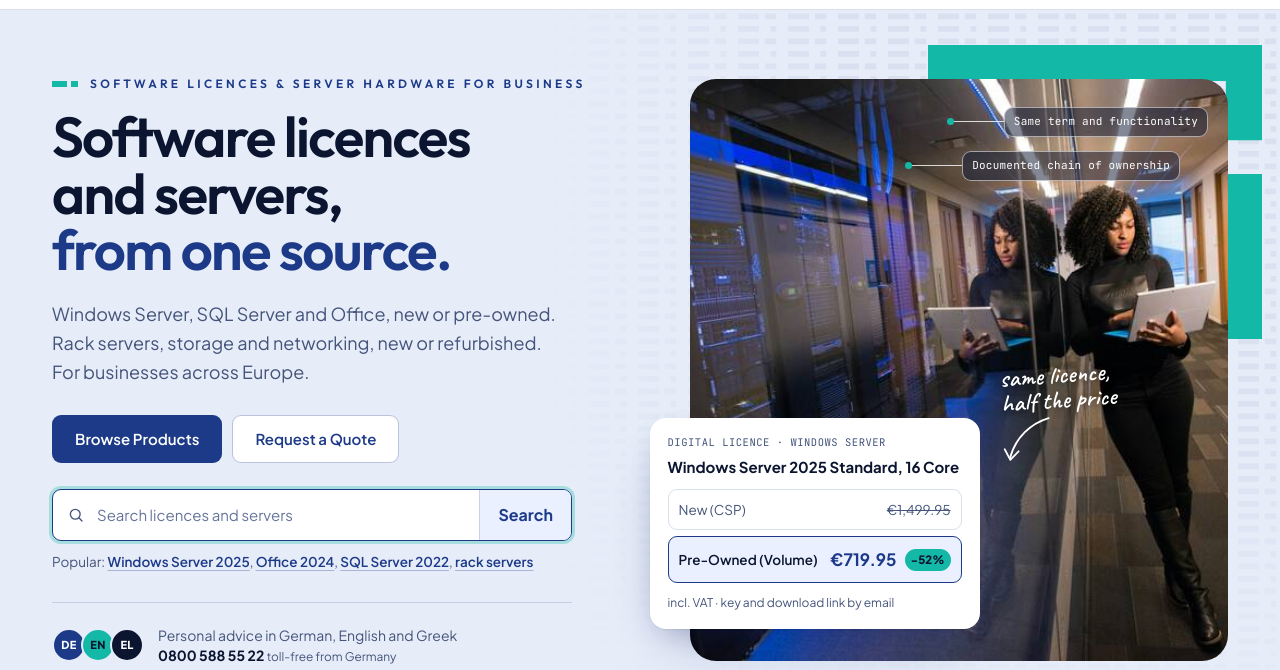
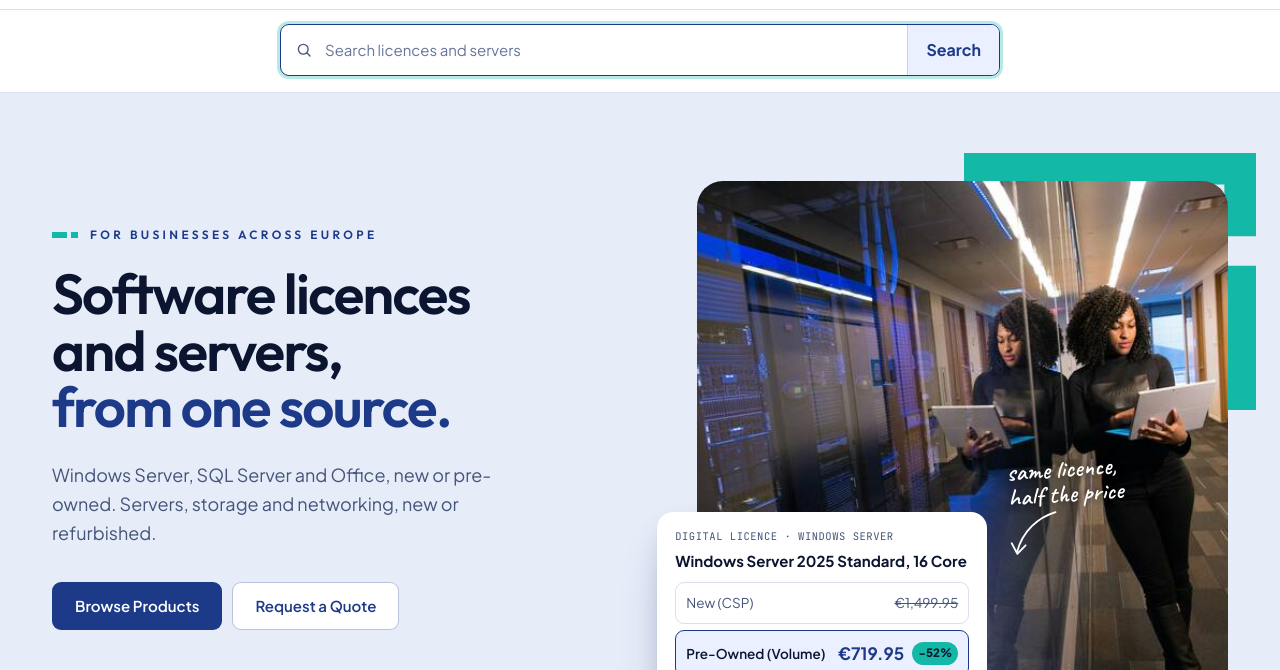
Before and after one commit to madeitmacbook-hash/softano.eu, a plain HTML site: page index.html in a window 1280 px wide. Both pictures are taken after a click on the button "Search the shop". Shown: the part 105-775 px from the top of the page. Drawn offline with Linux system fonts and the light colour scheme.

Commit message:
Remove the hero fade and declutter the hero
- No fade-in anywhere on the page
- Hero keeps label, headline, intro, two buttons and the language
  line; the search moves into a drop-down bar under the nav search icon
- Drop the photo annotations and the background pattern; more space

Co-Authored-By: Claude Opus 5.5 <noreply@anthropic.com>
Claude-Session: https://claude.ai/code/session_01Xm2UsM9nZuPFQt4inYgMsn

```diff
--- a/index.html
+++ b/index.html
@@ -116,11 +116,21 @@
       </ul>
     </nav>
     <div class="nav-actions">
-      <button class="icon-btn" type="button" aria-label="Search the shop" data-focus-search><svg class="ic" aria-hidden="true"><use href="#i-search"/></svg></button>
+      <button class="icon-btn" type="button" aria-label="Search the shop" aria-expanded="false" aria-controls="searchbar" data-search-toggle><svg class="ic" aria-hidden="true"><use href="#i-search"/></svg></button>
       <a class="icon-btn" href="#range" aria-label="Cart, 0 items"><svg class="ic" aria-hidden="true"><use href="#i-cart"/></svg><span class="cart-count" aria-hidden="true">0</span></a>
       <a class="btn btn-outline btn-sm hide-sm" href="#b2b"><svg class="ic" aria-hidden="true"><use href="#i-building"/></svg>B2B Connect</a>
       <a class="btn btn-navy btn-sm hide-md" href="#contact">Request a Quote</a>
       <button class="icon-btn burger" type="button" aria-label="Open menu" aria-expanded="false" aria-controls="mobile-menu"><svg class="ic" aria-hidden="true"><use href="#i-menu"/></svg></button>
+    </div>
+  </div>
+  <div class="searchbar" id="searchbar" hidden>
+    <div class="wrap">
+      <form class="search" role="search" action="#range" data-search>
+          <label class="sr-only" for="q">Search licences and hardware</label>
+          <svg class="ic" aria-hidden="true"><use href="#i-search"/></svg>
+          <input id="q" name="q" type="search" autocomplete="off" placeholder="Search licences and servers">
+          <button type="submit">Search</button>
+        </form>
     </div>
   </div>
   <div class="mobile-menu" id="mobile-menu" hidden>
@@ -155,32 +165,20 @@
 <section class="hero">
   <div class="wrap hero-in">
     <div class="hero-copy">
-      <p class="kicker reveal">Software licences &amp; server hardware for business</p>
-      <h1 class="hero-title reveal">Software licences<br>and servers,<br><span>from one source.</span></h1>
-      <p class="hero-lead reveal">Windows Server, SQL Server and Office, new or pre-owned. Rack servers, storage and networking, new or refurbished. For businesses across Europe.</p>
-      <div class="btn-row reveal">
+      <p class="kicker">For businesses across Europe</p>
+      <h1 class="hero-title">Software licences<br>and servers,<br><span>from one source.</span></h1>
+      <p class="hero-lead">Windows Server, SQL Server and Office, new or pre-owned. Servers, storage and networking, new or refurbished.</p>
+      <div class="btn-row">
         <a class="btn btn-navy" href="#range">Browse Products</a>
         <a class="btn btn-outline" href="#contact">Request a Quote</a>
       </div>
-      <form class="search reveal" role="search" action="#range" data-search>
-        <label class="sr-only" for="q">Search licences and hardware</label>
-        <svg class="ic" aria-hidden="true"><use href="#i-search"/></svg>
-        <input id="q" name="q" type="search" autocomplete="off" placeholder="Search licences and servers">
-        <button type="submit">Search</button>
-      </form>
-      <p class="popular reveal">Popular:
-        <button type="button" data-fill="Windows Server 2025">Windows Server 2025</button>,
-        <button type="button" data-fill="Office 2024 Professional Plus">Office 2024</button>,
-        <button type="button" data-fill="SQL Server 2022">SQL Server 2022</button>,
-        <button type="button" data-fill="Refurbished rack server">rack servers</button>
-      </p>
-      <div class="trust reveal">
+      <div class="trust">
         <span class="lang-stack" aria-hidden="true"><span>DE</span><span>EN</span><span>EL</span></span>
         <span>Personal advice in German, English and Greek<br><a href="tel:+498005885522">0800 588 55 22</a> <small>toll-free from Germany</small></span>
       </div>
     </div>
 
-    <figure class="hero-media reveal">
+    <figure class="hero-media">
       <img src="assets/img/laptop.jpg" srcset="assets/img/laptop-800.jpg 800w, assets/img/laptop.jpg 1600w" sizes="(max-width: 900px) 100vw, 640px" alt="An IT administrator holding a tablet in a blue-lit server room" width="1600" height="1068" fetchpriority="high">
       <div class="price-card">
         <p class="pc-cat">Digital licence · Windows Server</p>
@@ -189,8 +187,6 @@
         <div class="pc-row on"><span>Pre-Owned (Volume)</span><b>€719.95</b><em>−52%</em></div>
         <p class="pc-foot">incl. VAT · key and download link by email</p>
       </div>
-      <div class="annot an-1" aria-hidden="true"><span>Same term and functionality</span></div>
-      <div class="annot an-2" aria-hidden="true"><span>Documented chain of ownership</span></div>
       <div class="scribble sc-hero" aria-hidden="true">
         <span>same licence,<br>half the price</span>
         <svg viewBox="0 0 90 60"><path d="M6 8c22 2 44 14 56 38"/><path d="M50 40l12 8 4-14"/></svg>
--- a/script.js
+++ b/script.js
@@ -28,17 +28,23 @@
     btn.addEventListener('click', () => all.forEach((b) => b.setAttribute('aria-pressed', String(b === btn))));
   });
 
-  /* ---------- Search box ---------- */
+  /* ---------- Search bar (drops down under the nav) ---------- */
   const q = document.getElementById('q');
-  document.querySelectorAll('[data-fill]').forEach((chip) => {
-    chip.addEventListener('click', () => { q.value = chip.dataset.fill; q.focus(); });
-  });
-  document.querySelectorAll('[data-focus-search]').forEach((el) => {
-    el.addEventListener('click', (e) => {
-      e.preventDefault();
-      window.scrollTo({ top: 0, behavior: matchMedia('(prefers-reduced-motion: reduce)').matches ? 'auto' : 'smooth' });
-      setTimeout(() => q && q.focus({ preventScroll: true }), 300);
-    });
+  const bar = document.getElementById('searchbar');
+  const toggle = document.querySelector('[data-search-toggle]');
+  const setSearch = (open) => {
+    bar.hidden = !open;
+    toggle.setAttribute('aria-expanded', String(open));
+    if (open) q.focus();
+  };
+  toggle.addEventListener('click', () => setSearch(bar.hidden));
+  document.querySelectorAll('[data-focus-search]').forEach((el) => el.addEventListener('click', (e) => {
+    e.preventDefault();
+    window.scrollTo({ top: 0, behavior: matchMedia('(prefers-reduced-motion: reduce)').matches ? 'auto' : 'smooth' });
+    setSearch(true);
+  }));
+  document.addEventListener('keydown', (e) => {
+    if (e.key === 'Escape' && !bar.hidden) { setSearch(false); toggle.focus(); }
   });
 
   /* ---------- Showcase: condition picker updates the order summary ---------- */
@@ -165,17 +171,4 @@
     });
   }
 
-  /* ---------- Scroll reveal ---------- */
-  const reduce = window.matchMedia('(prefers-reduced-motion: reduce)').matches;
-  const items = document.querySelectorAll('.reveal');
-  if (reduce || !('IntersectionObserver' in window)) {
-    items.forEach((el) => el.classList.add('in'));
-  } else {
-    const io = new IntersectionObserver((entries) => {
-      entries.forEach((en) => {
-        if (en.isIntersecting) { en.target.classList.add('in'); io.unobserve(en.target); }
-      });
-    }, { rootMargin: '0px 0px -8% 0px', threshold: 0.08 });
-    items.forEach((el) => io.observe(el));
-  }
 })();
--- a/styles.css
+++ b/styles.css
@@ -559,12 +559,9 @@ small { font-size: .85em; }
 .foot-bottom { display: flex; flex-wrap: wrap; gap: 12px 28px; justify-content: space-between; padding-top: 24px; font-size: 13px; }
 .foot-pay { color: #8FA2CF; }
 
-/* ---------- Reveal ---------- */
-.reveal { opacity: 0; transform: translateY(14px); transition: opacity .6s ease, transform .6s ease; }
-.reveal.in { opacity: 1; transform: none; }
+/* ---------- Motion ---------- */
 @media (prefers-reduced-motion: reduce) {
   html { scroll-behavior: auto; }
-  .reveal { opacity: 1; transform: none; transition: none; }
   *, *::before, *::after { animation: none !important; transition: none !important; }
 }
 
@@ -664,6 +661,20 @@ small { font-size: .85em; }
 /* cta */
 .cta-band { border: 0; border-radius: 36px; }
 
+/* ---------- Search bar under the nav ---------- */
+.searchbar { border-top: 1px solid var(--line); background: #fff; padding: 14px 0 16px; }
+.searchbar .search { margin: 0 auto; max-width: 720px; }
+
+/* ---------- Calmer hero ---------- */
+.hero::before { display: none; }
+.hero-in { padding-top: 88px; padding-bottom: 80px; gap: 72px; }
+.hero .kicker { margin-bottom: 22px; }
+.hero-lead { margin-top: 26px; max-width: 460px; }
+.hero .btn-row { margin-top: 34px; }
+.trust { margin-top: 40px; padding-top: 0; border-top: 0; }
+.hero-media::before { top: -28px; right: -28px; width: 55%; }
+.showcase-wrap { margin-top: 24px; }
+
 /* =========================================================
    Responsive
    ========================================================= */
@@ -698,7 +709,7 @@ small { font-size: .85em; }
 }
 @media (max-width: 900px) {
   :root { --gutter: 20px; }
-  .hero-in { grid-template-columns: 1fr; padding-top: 44px; }
+  .hero-in { grid-template-columns: 1fr; padding-top: 52px; padding-bottom: 64px; gap: 56px; }
   .hero-media { max-width: 560px; }
   .hero-media > img { aspect-ratio: 4 / 3.4; }
   .price-card { left: 12px; bottom: -28px; }
```
